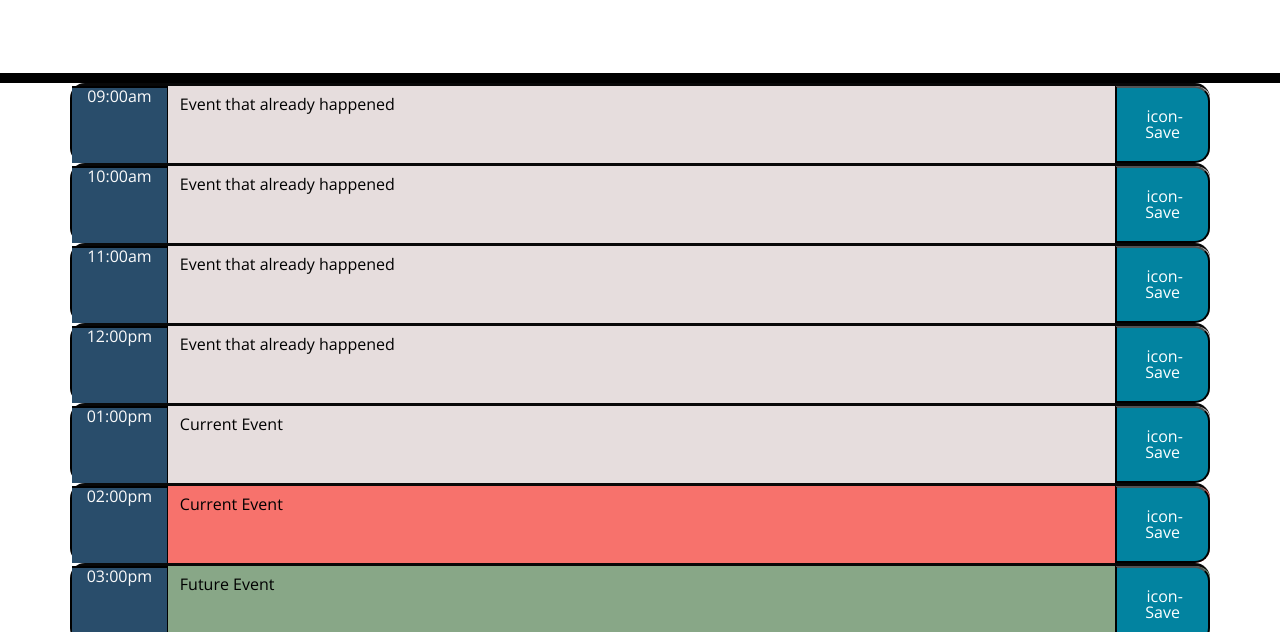
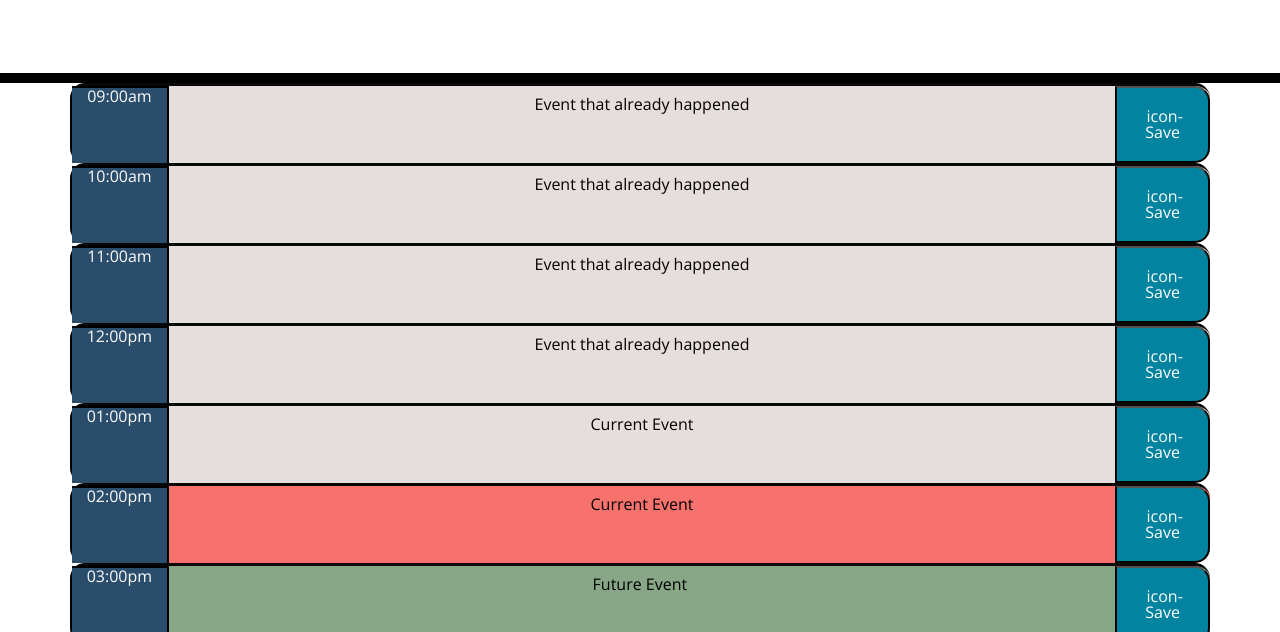
Before and after one commit to Bilkis2023/Daily-Planner-App, a plain HTML site: page index.html in a window 1280 px wide. Shown: the part 168-800 px from the top of the page. Drawn offline with nearby package versions, Linux system fonts and the light colour scheme.

```diff
--- a/style.css
+++ b/style.css
@@ -9,7 +9,7 @@
   border: none;
   resize: none;
   color: #000000;
-  border-left: 1px solid black;
+  border-left: 2px solid black;
   padding: 10px;
 }
 
@@ -23,6 +23,7 @@
 }
 
 .description {
+  text-align: center;
   white-space: pre-wrap;
 }
 
```
